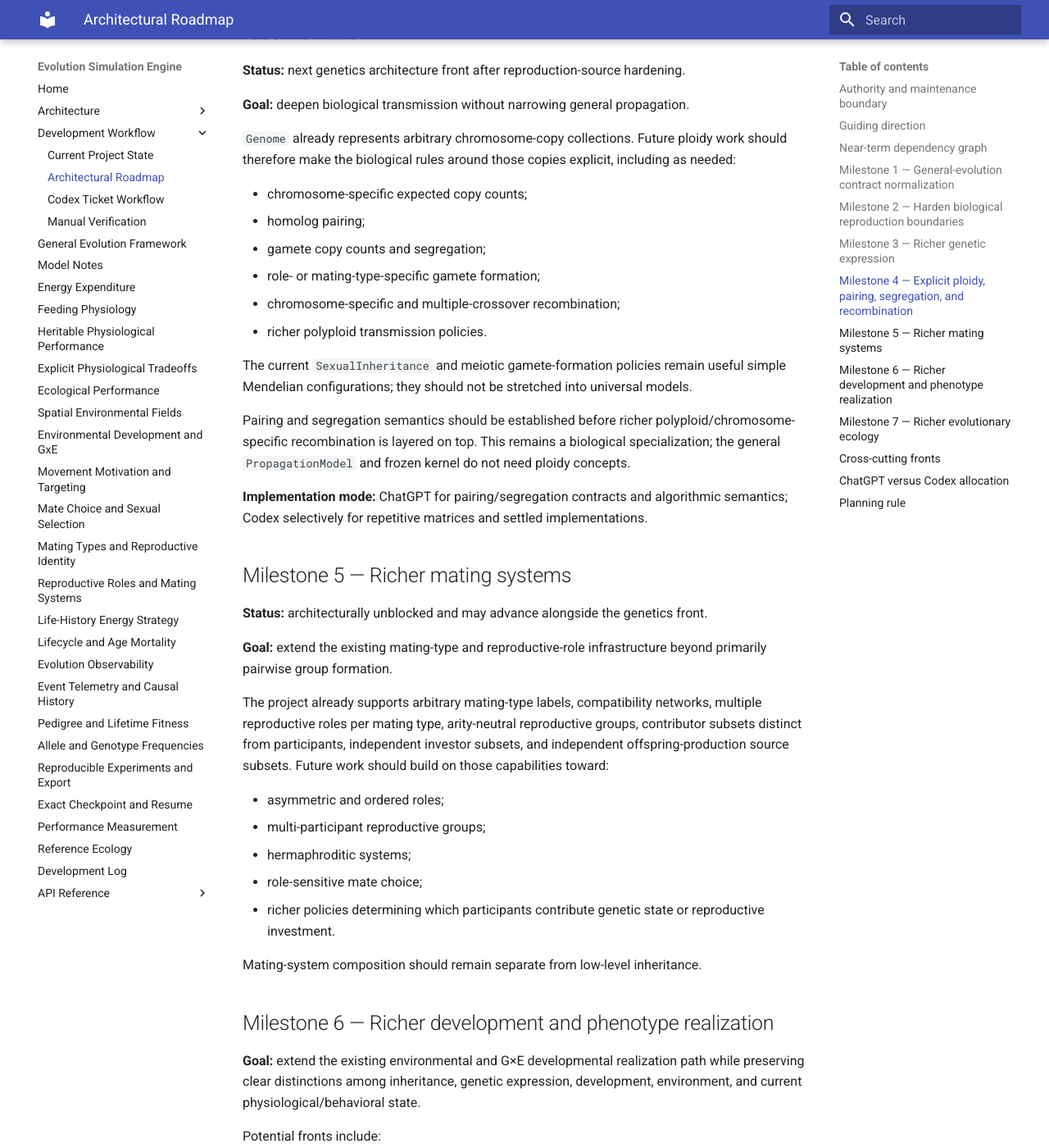
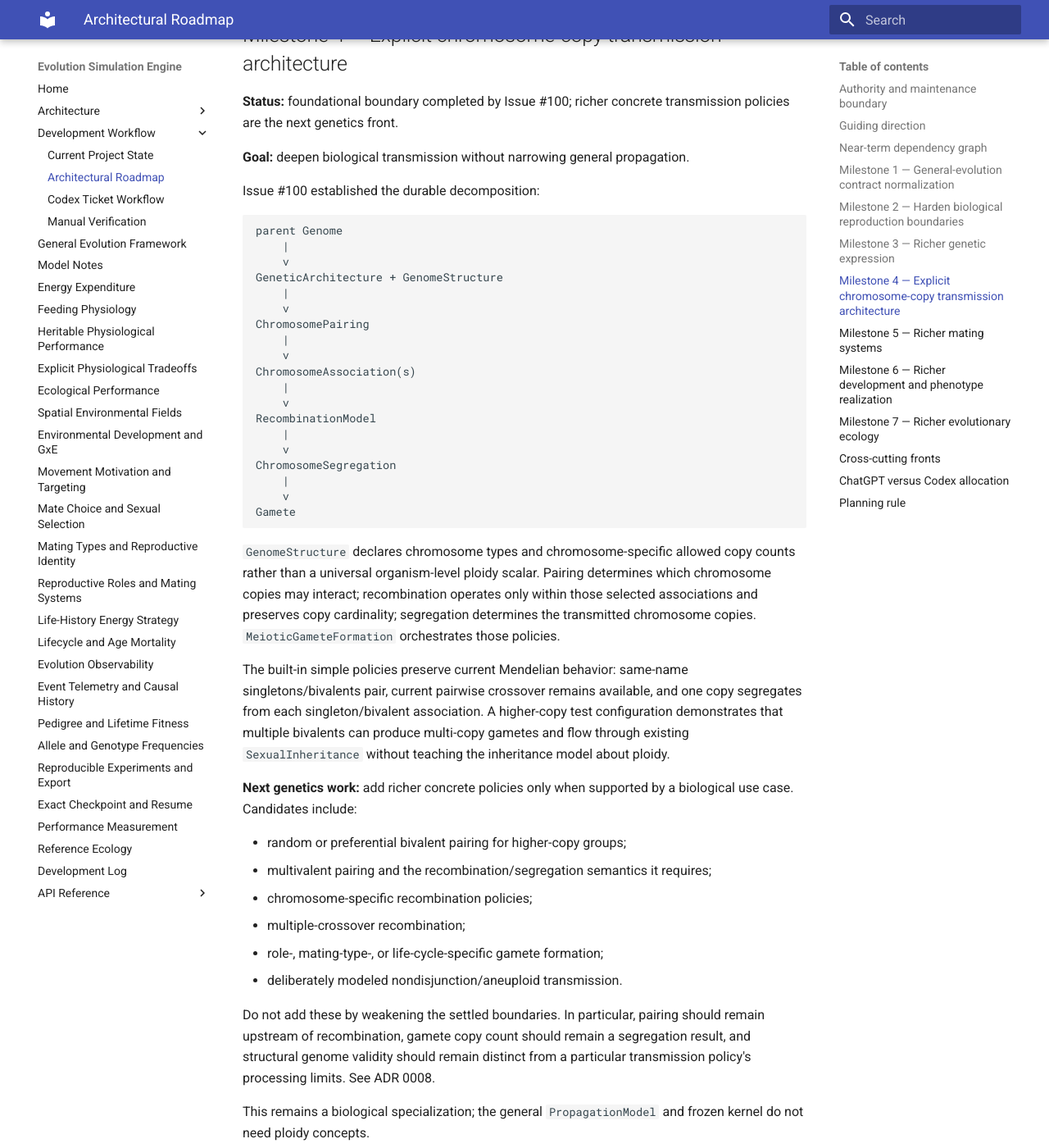
Before and after one commit to abdullahkhan57721/evolution-simulation-engine, an MkDocs documentation site: the page built from docs/development/roadmap.md, in a window 1280 px wide and 1400 px high, scrolled down 4717 px. Shown: the whole window at 82% size. Built offline with MkDocs 1.6.1 and Material for MkDocs 9.7.7, drawn with Linux system fonts in a browser that asks for light colours; some of the changed text lies outside the part shown.

Commit message:
Advance roadmap beyond chromosome transmission foundation

````diff
--- a/docs/development/roadmap.md
+++ b/docs/development/roadmap.md
@@ -56,15 +56,17 @@ investment / production-source separation
         +-----------------------------+
         |                             |
         v                             v
-ploidy / segregation          richer mating systems
-        |                             |
-        v                             |
- richer recombination                 |
-        |                             |
-        +-------------+---------------+
-                      |
-                      v
-            richer evolutionary ecology
+#100                            richer mating systems
+copy / pairing / segregation           |
+        |                              |
+        v                              |
+ richer recombination                  |
+ and pairing policies                  |
+        |                              |
+        +--------------+---------------+
+                       |
+                       v
+             richer evolutionary ecology
 ```
 
 Richer genetic-expression and development/G×E models can advance alongside these
@@ -176,8 +178,8 @@ implementation; Codex only for broad mechanical migration after contracts settle
 
 ## Milestone 3 — Richer genetic expression
 
-**Goal:** extend the existing ploidy-aware, multi-locus expression framework with
-additional biological expression policies rather than redesigning general
+**Goal:** extend the existing copy-count-aware, multi-locus expression framework
+with additional biological expression policies rather than redesigning general
 evolution.
 
 The current architecture already supports multi-locus expression and complete
@@ -210,34 +212,72 @@ realization, and current mutable physiological state into one catch-all object.
 **Implementation mode:** ChatGPT for new public-model semantics; settled,
 independent expression policies and test matrices are good Codex candidates.
 
-## Milestone 4 — Explicit ploidy, pairing, segregation, and recombination
+## Milestone 4 — Explicit chromosome-copy transmission architecture
 
-**Status:** next genetics architecture front after reproduction-source hardening.
+**Status:** foundational boundary completed by Issue #100; richer concrete
+transmission policies are the next genetics front.
 
 **Goal:** deepen biological transmission without narrowing general propagation.
 
-`Genome` already represents arbitrary chromosome-copy collections. Future ploidy
-work should therefore make the biological rules around those copies explicit,
-including as needed:
+Issue #100 established the durable decomposition:
 
-- chromosome-specific expected copy counts;
-- homolog pairing;
-- gamete copy counts and segregation;
-- role- or mating-type-specific gamete formation;
-- chromosome-specific and multiple-crossover recombination;
-- richer polyploid transmission policies.
+```text
+parent Genome
+    |
+    v
+GeneticArchitecture + GenomeStructure
+    |
+    v
+ChromosomePairing
+    |
+    v
+ChromosomeAssociation(s)
+    |
+    v
+RecombinationModel
+    |
+    v
+ChromosomeSegregation
+    |
+    v
+Gamete
+```
 
-The current `SexualInheritance` and meiotic gamete-formation policies remain useful
-simple Mendelian configurations; they should not be stretched into universal
-models.
+`GenomeStructure` declares chromosome types and chromosome-specific allowed copy
+counts rather than a universal organism-level ploidy scalar. Pairing determines
+which chromosome copies may interact; recombination operates only within those
+selected associations and preserves copy cardinality; segregation determines the
+transmitted chromosome copies. `MeioticGameteFormation` orchestrates those
+policies.
 
-Pairing and segregation semantics should be established before richer
-polyploid/chromosome-specific recombination is layered on top. This remains a
-biological specialization; the general `PropagationModel` and frozen kernel do not
-need ploidy concepts.
+The built-in simple policies preserve current Mendelian behavior: same-name
+singletons/bivalents pair, current pairwise crossover remains available, and one
+copy segregates from each singleton/bivalent association. A higher-copy test
+configuration demonstrates that multiple bivalents can produce multi-copy gametes
+and flow through existing `SexualInheritance` without teaching the inheritance
+model about ploidy.
 
-**Implementation mode:** ChatGPT for pairing/segregation contracts and algorithmic
-semantics; Codex selectively for repetitive matrices and settled implementations.
+**Next genetics work:** add richer concrete policies only when supported by a
+biological use case. Candidates include:
+
+- random or preferential bivalent pairing for higher-copy groups;
+- multivalent pairing and the recombination/segregation semantics it requires;
+- chromosome-specific recombination policies;
+- multiple-crossover recombination;
+- role-, mating-type-, or life-cycle-specific gamete formation;
+- deliberately modeled nondisjunction/aneuploid transmission.
+
+Do not add these by weakening the settled boundaries. In particular, pairing
+should remain upstream of recombination, gamete copy count should remain a
+segregation result, and structural genome validity should remain distinct from a
+particular transmission policy's processing limits. See ADR 0008.
+
+This remains a biological specialization; the general `PropagationModel` and
+frozen kernel do not need ploidy concepts.
+
+**Implementation mode:** ChatGPT for consequential biological/public-model
+semantics; Codex selectively for broad test matrices or repetitive implementations
+behind settled pairing/recombination/segregation contracts.
 
 ## Milestone 5 — Richer mating systems
 
@@ -291,10 +331,11 @@ and biogeographic structure. Selection should continue to emerge from
 differential persistence and propagation rather than becoming an intrinsic
 generic scalar field.
 
-Critical reproduction-boundary hardening is now complete. Major ecology work no
-longer needs to wait for every future expression, ploidy, recombination, mating,
-or development feature; add those capabilities when concrete ecological or
-biological use cases require them.
+Critical reproduction-boundary hardening and the foundational chromosome-copy
+transmission boundary are now explicit. Major ecology work does not need to wait
+for every future expression, recombination, mating, or development feature; add
+those capabilities when concrete ecological or biological use cases require
+them.
 
 ## Cross-cutting fronts
 
````
